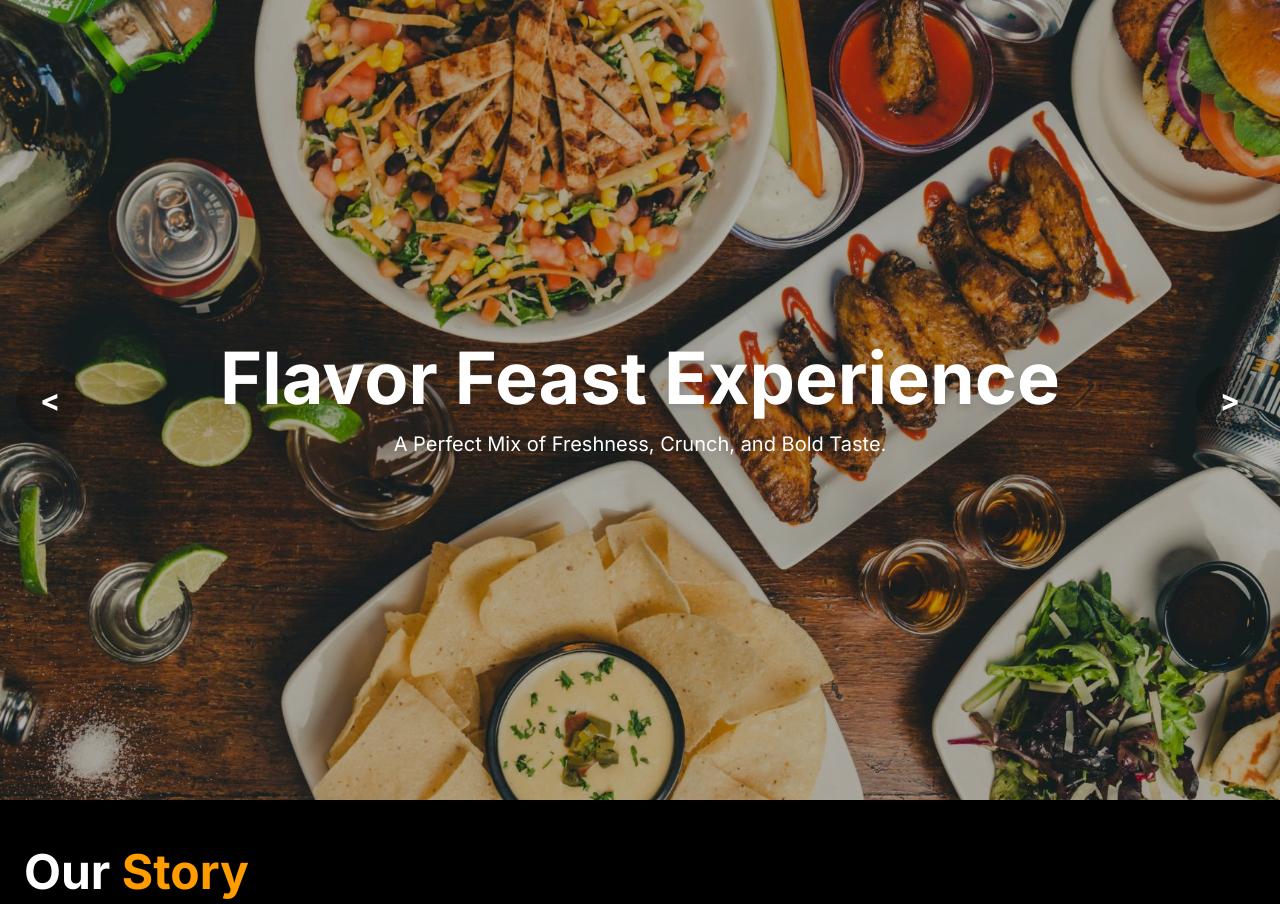
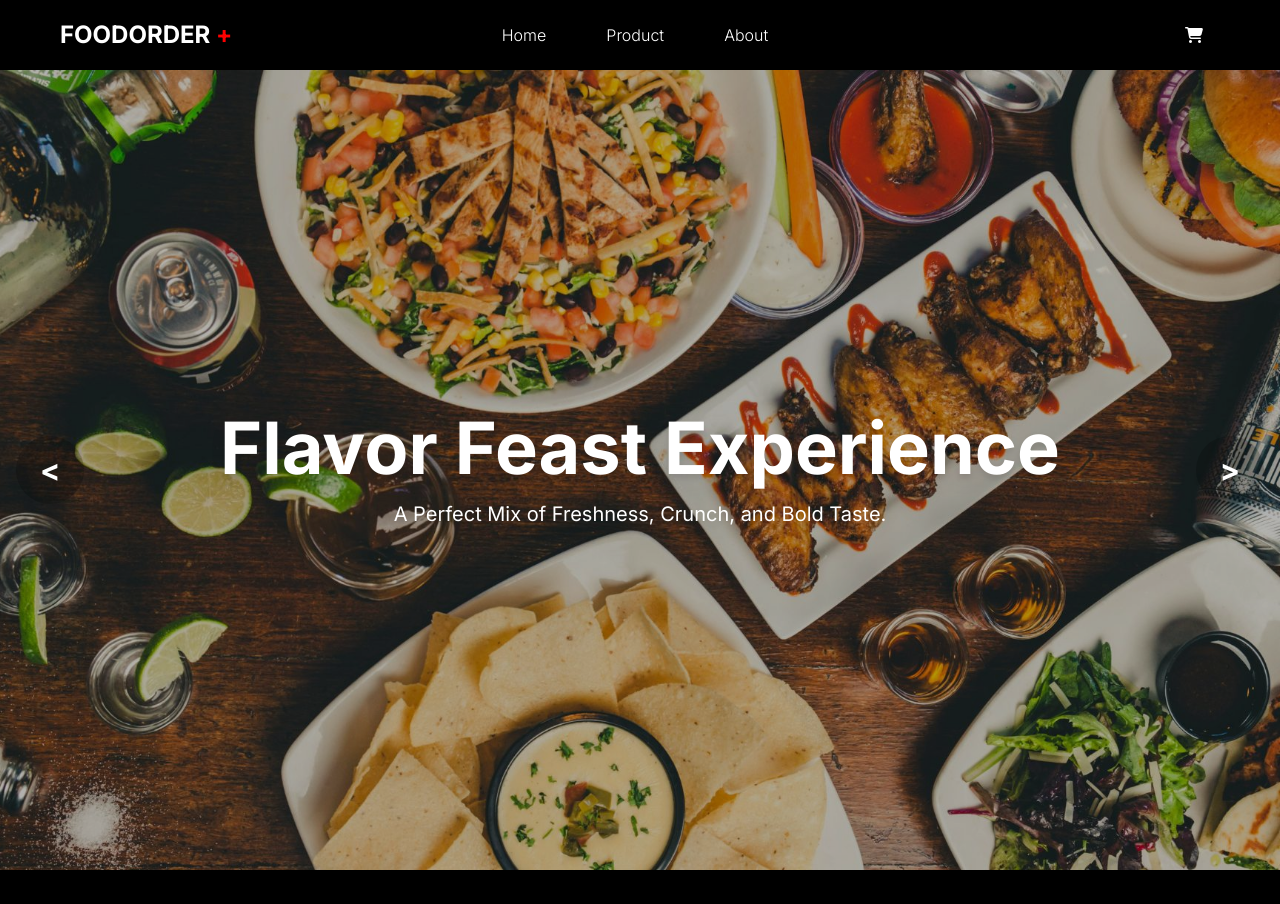
Before and after one commit to houssamBensiyed/FoodOrderPlus, a website: page index.html in a window 1280 px wide. Shown: the top 904 px of the page. Drawn offline with nearby package versions, Linux system fonts and the light colour scheme.

Commit message:
add header and footer using fetch from components

```diff
--- a/index.html
+++ b/index.html
@@ -14,7 +14,7 @@
 </head>
 
 <body class="bg-black text-white ">
-
+    <div id="header"></div>
 
     <section class="relative w-full">
 
@@ -289,6 +289,8 @@
         </div>
     </section>
 
+    <div id="footer"></div>
+
     <script src="https://cdn.tailwindcss.com"></script>
     <script src="./js/home.js"></script>
 </body>
--- a/js/home.js
+++ b/js/home.js
@@ -1,3 +1,12 @@
+fetch("../components/header.html")
+  .then(r => r.text())
+  .then(html => document.getElementById("header").innerHTML = html);
+
+fetch("../components/footer.html")
+  .then(r => r.text())
+  .then(html => document.getElementById("footer").innerHTML = html);
+
+
 const slides = [
   {
     img: "./assets/home/carousel-1.jpg",
```
